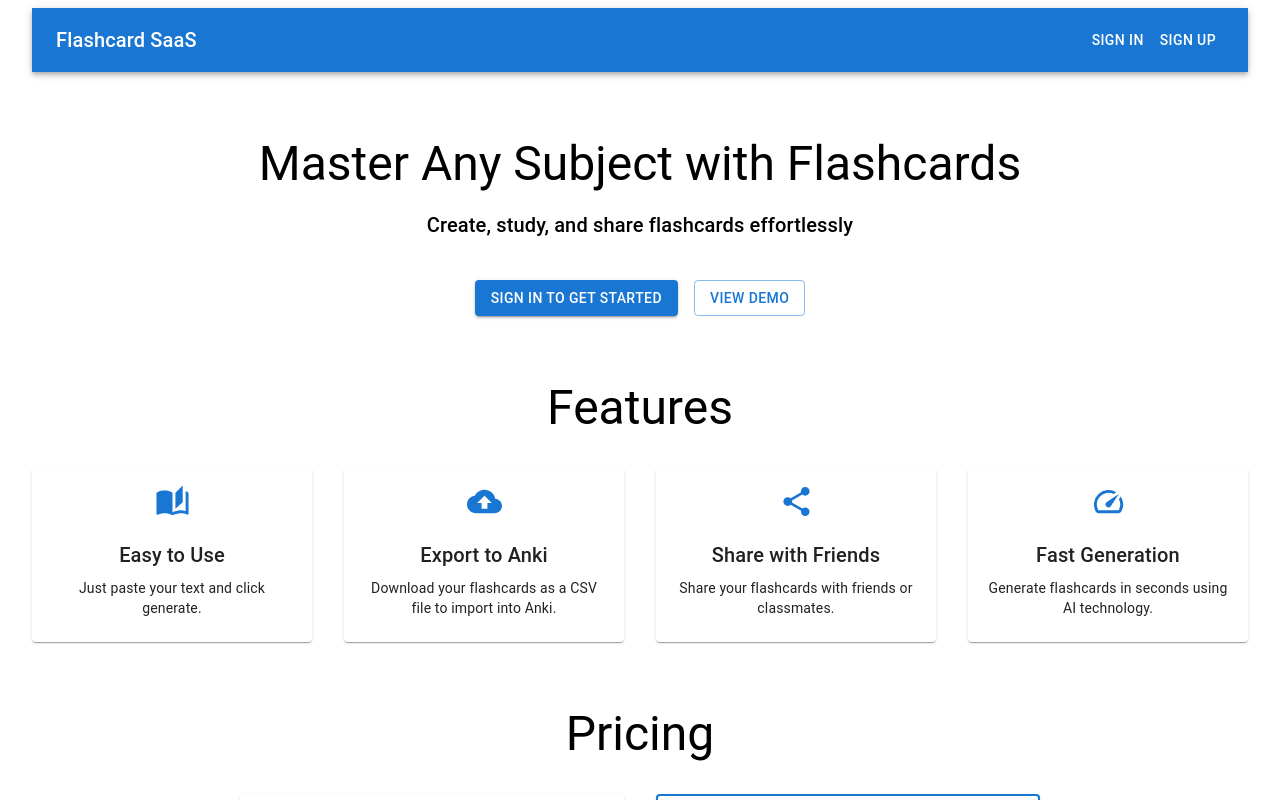
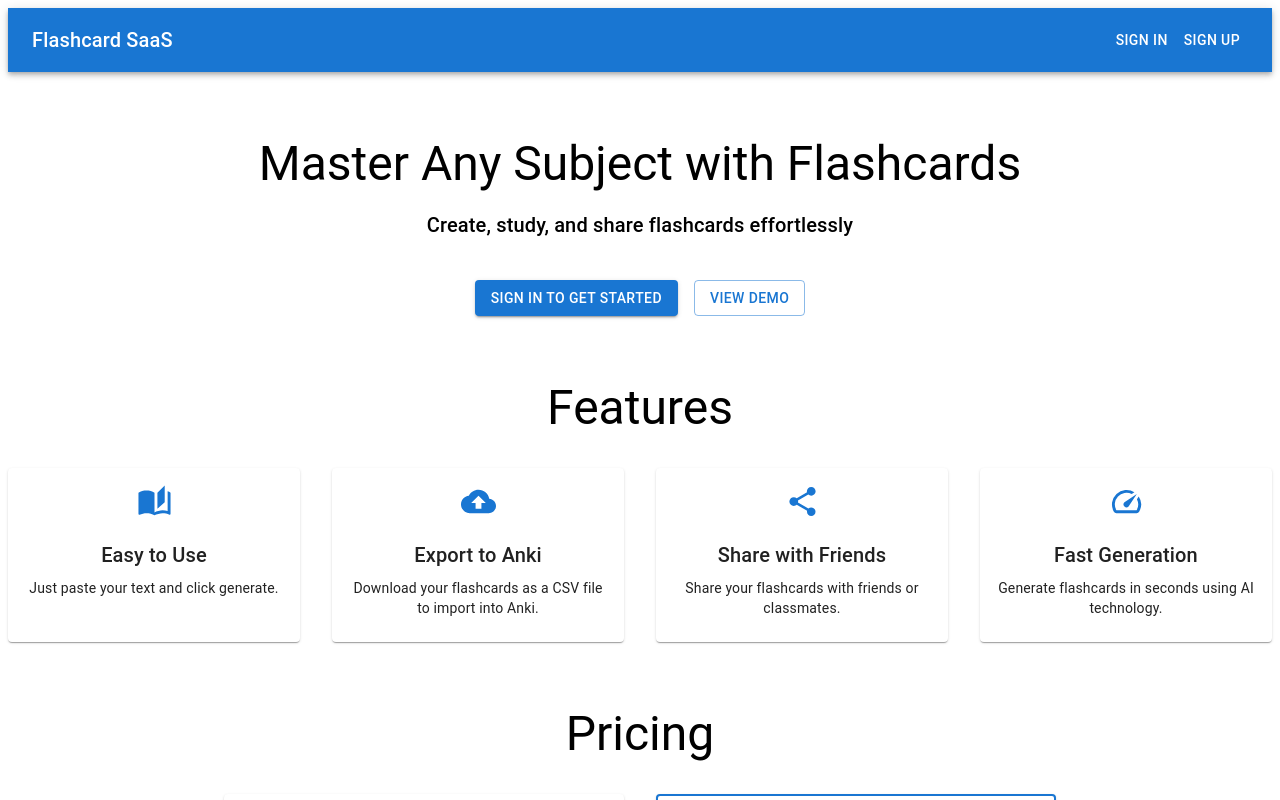
Before and after one commit to aduuuna/AI-FlashCard-Stripe, a Next.js app in the folder flashcard-saas/: page / in a window 1280 px wide. Shown: the top 800 px of the page. Built offline with nearby package versions, Linux system fonts and the light colour scheme; no server answers.

Commit message:
Adjusted the box properties

```diff
--- a/flashcard-saas/app/page.js
+++ b/flashcard-saas/app/page.js
@@ -60,7 +60,7 @@ export default function Home() {
   };
 
   return (
-    <Container maxWidth="100vw">
+    <Box maxWidth="100vw">
       <Head>
         <title>Flashcard SaaS</title>
         <meta name="description" content="Create Flashcard from your text" />
@@ -397,6 +397,6 @@ export default function Home() {
           </Grid>
         </Grid>
       </Box>
-    </Container>
+    </Box>
   );
 }
```
